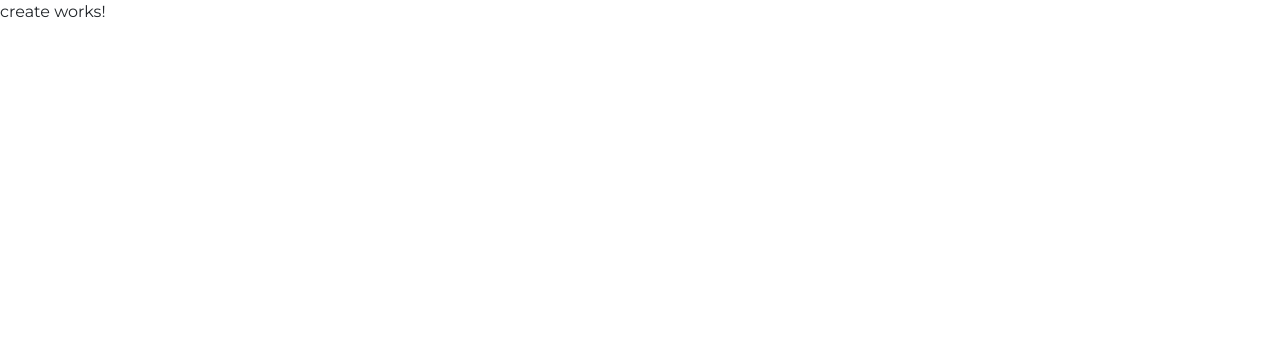
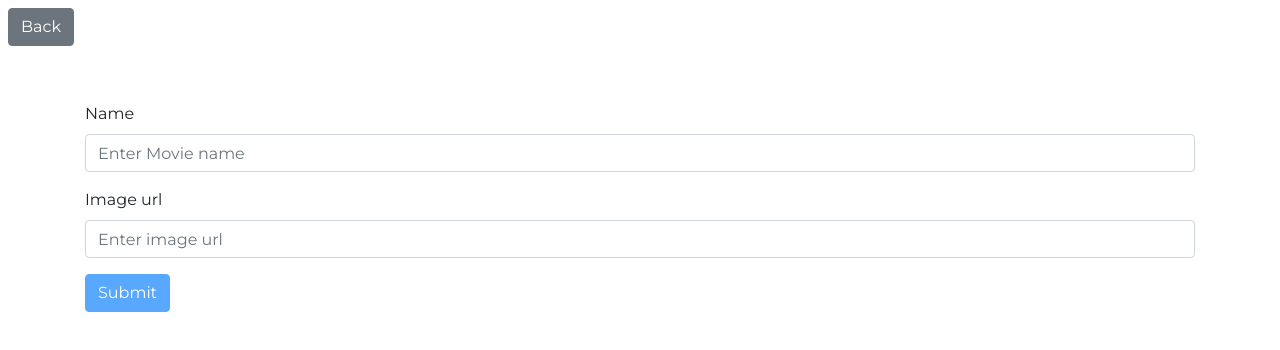
Before and after one commit to seemX17/MoviesApp, an Angular app: page /create in a window 1280 px wide. Shown: the top 350 px of the page. Built offline with nearby package versions, Linux system fonts and the light colour scheme.

Commit message:
create movies

```diff
--- a/db.json
+++ b/db.json
@@ -23,6 +23,42 @@
       "name": "Hellboy",
       "release": "13-Sept-2018 06:48:52 GMT+0000",
       "image": "http://cdn.collider.com/wp-content/uploads/2019/02/hellboy-reboot-poster.jpg"
+    },
+    {
+      "image": "test",
+      "name": "test",
+      "release": "2019-08-13T09:09:10.381Z",
+      "id": 5
+    },
+    {
+      "image": "test",
+      "name": "test",
+      "release": "2019-08-13T09:13:24.167Z",
+      "id": 6
+    },
+    {
+      "image": "test",
+      "name": "test",
+      "release": "2019-08-13T09:16:51.142Z",
+      "id": 7
+    },
+    {
+      "image": "test",
+      "name": "test",
+      "release": "2019-08-13T09:20:48.654Z",
+      "id": 8
+    },
+    {
+      "image": "test",
+      "name": "test",
+      "release": "2019-08-13T09:23:02.321Z",
+      "id": 9
+    },
+    {
+      "image": "https://angular.io/assets/images/logos/angular/logo-nav@2x.png",
+      "name": "tes",
+      "release": "2019-08-13T09:45:46.939Z",
+      "id": 10
     }
   ]
 }
--- a/src/app/dashboard/create/create.component.html
+++ b/src/app/dashboard/create/create.component.html
@@ -1 +1,26 @@
-<p>create works!</p>
+<button class="btn btn-secondary m-2" routerLink="/dashboard">Back</button>
+<div class="container my-5">
+  <form [formGroup]="moviesForm" (ngSubmit)="onSubmit(moviesForm.value)" novalidate>
+    <div class="form-group">
+      <label for="name">Name</label>
+      <input type="text" required class="form-control" formControlName="name" id="name" placeholder="Enter Movie name">
+    </div>
+    <div
+      *ngIf="moviesForm.controls['name'].invalid && (moviesForm.controls['name'].dirty || moviesForm.controls['name'].touched)"
+      class="alert alert-danger">
+      <div *ngIf="moviesForm.controls['name'].errors.required">
+        Name is required.
+      </div>
+    </div>
+    <div class="form-group">
+      <label for="image">Image url</label>
+      <input type="url" required class="form-control" formControlName="image" id="image" placeholder="Enter image url">
+    </div>
+    <div
+      *ngIf="moviesForm.controls['image'].invalid && (moviesForm.controls['image'].dirty || moviesForm.controls['image'].touched)"
+      class="alert alert-danger">
+        Enter correct image url
+    </div>
+    <button type="submit" [disabled]="!moviesForm.valid" class="btn btn-primary">Submit</button>
+  </form>
+</div>
--- a/src/app/dashboard/create/create.component.ts
+++ b/src/app/dashboard/create/create.component.ts
@@ -1,4 +1,8 @@
 import { Component, OnInit } from '@angular/core';
+import { FormBuilder, FormControl, Validators } from '@angular/forms';
+import { debug } from 'util';
+import { DataService } from 'src/app/shared/services/data.service';
+import { IMoviesModel } from 'src/app/shared/models/movies';
 
 @Component({
   selector: 'app-create',
@@ -6,10 +10,36 @@ import { Component, OnInit } from '@angular/core';
   styleUrls: ['./create.component.scss']
 })
 export class CreateComponent implements OnInit {
-
-  constructor() { }
+  moviesForm;
+  constructor(private formBuilder: FormBuilder, private service: DataService) { }
 
   ngOnInit() {
+    this.createForm();
+
+  }
+  createForm() {
+    const Urlreg = '/*^(http:\/\/www\.|https:\/\/www\.|http:\/\/|https:\/\/)?[a-z0-9]+([\-\.]{1}[a-z0-9]+)*\.[a-z]{2,5}(:[0-9]{1,5})?(\/.*)?$';
+    this.moviesForm = this.formBuilder.group({
+      name: [null, [Validators.required]],
+      image: new FormControl('', [
+        Validators.required,
+        Validators.pattern(Urlreg)
+      ]),
+    });
+  }
+  onSubmit(data: IMoviesModel) {
+    this.addData(data);
+    this.moviesForm.reset();
   }
 
+  addData(data:IMoviesModel){
+    let payload: IMoviesModel = {
+      image: data.image,
+      name: data.name,
+      release: new Date()
+    }
+    this.service.postData(payload).subscribe((data) => {
+      console.log(data['id'])
+    });
+  }
 }
--- a/src/app/dashboard/dashboard.module.ts
+++ b/src/app/dashboard/dashboard.module.ts
@@ -5,6 +5,7 @@ import { Routes, RouterModule } from '@angular/router';
 import { DashboardComponent } from './dashboard.component';
 import { DetailsComponent } from './details/details.component';
 import { SearchPipe } from '../shared/pipes/search.pipe';
+import { FormsModule, ReactiveFormsModule } from '@angular/forms';
 
 const routes: Routes = [
   {
@@ -26,9 +27,12 @@ const routes: Routes = [
     CreateComponent,
     DashboardComponent,
     DetailsComponent,
-    SearchPipe],
+    SearchPipe
+  ],
   imports: [
     CommonModule,
+    FormsModule,
+    ReactiveFormsModule,
     RouterModule.forChild(routes)
   ],
   exports: [RouterModule]
--- a/src/app/dashboard/details/details.component.html
+++ b/src/app/dashboard/details/details.component.html
@@ -1,4 +1,4 @@
-<button class="btn btn-primary m-2" routerLink="/dashboard">Back</button>
+<button class="btn btn-secondary m-2" routerLink="/dashboard">Back</button>
 <div class="container">
   <div class="card my-2 mx-auto" style="width: 25rem;">
     <img [src]=movie.image class="card-img-top" alt={{movie.name}}>
--- a/src/app/shared/models/movies.ts
+++ b/src/app/shared/models/movies.ts
@@ -1,5 +1,5 @@
 export interface IMoviesModel {
-    id: number,
+    id?: number,
     name: string,
     release: Date,
     image: string
--- a/src/app/shared/services/data.service.ts
+++ b/src/app/shared/services/data.service.ts
@@ -8,15 +8,19 @@ import { environment } from 'src/environments/environment';
 export class DataService {
 
   private apiBaseUrl: string = environment.apiBaseUrl;
-  private getList: string = this.apiBaseUrl + 'movies';
+  private getListUrl: string = this.apiBaseUrl + 'movies';
 
   constructor(private http: HttpClient) { }
 
   getData(id?: number) {
     if (!id)
-      return this.http.get(this.getList);
+      return this.http.get(this.getListUrl);
     else
-      return this.http.get(this.getList + "/" + id);
+      return this.http.get(this.getListUrl + "/" + id);
+  }
+
+  postData(payload){
+    return this.http.post(this.getListUrl,payload);
   }
 
 }
```
Lines whose indentation alone changed are shown as unchanged.
